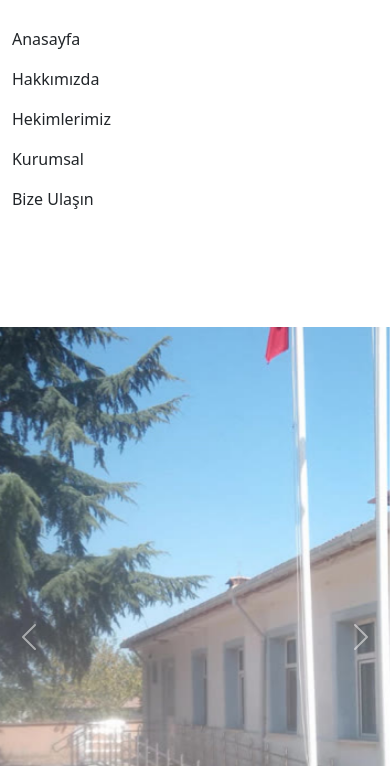
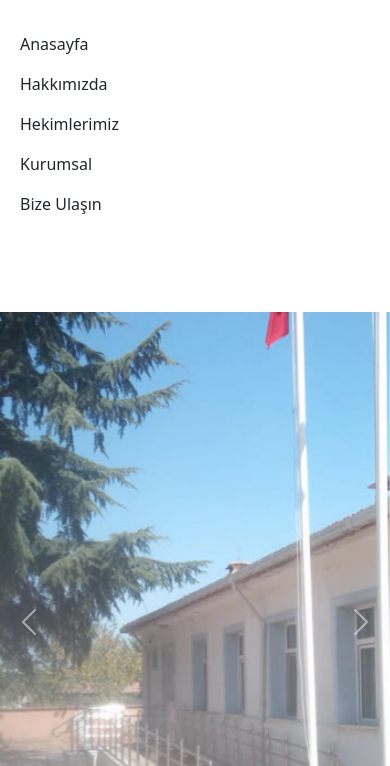
Before and after one commit to denizsecmen/slk.github.io, a plain HTML site: page index.html in a window 390 px wide. Both pictures are taken after a click on the picture 344 px from the left and 45 px from the top of the page. Shown: the part 78-844 px from the top of the page. Drawn offline with Linux system fonts and the light colour scheme.

Commit message:
Mobile version of layout is finished

```diff
--- a/index.html
+++ b/index.html
@@ -21,6 +21,7 @@
     <script src="./script/script.js" defer></script>
   </head>
   <body>
+    <div id="navbar">
       <div id="layout">
         <img src="./assets/logo.png" id="logo" alt="resim yüklenemedi" />
         <div id="main_text">İnecik Sağlık Ocağı</div>
@@ -100,6 +101,7 @@
         <div id="doktorlarimizvn">Hekimlerimiz</div>
         <div id="kurumsalvn">Kurumsal</div>
         <div id="bizeulasinvn">Bize Ulaşın</div>
+      </div>
     </div>
     <div
       id="carouselExampleControls"
--- a/style/style.css
+++ b/style/style.css
@@ -10,15 +10,14 @@
     display: inline-block!important;
   }
   #vnavbar{
-    margin-left: 20px;
     font-size: 16px;
-    margin-top: 15px;
+    padding-top: 20px;
   }
   #vnavbar > div{
     text-align: left;
     width: calc(100%-20px);
     height: 40px;
-
+    margin-left: 20px;
   }
 }
 body {
@@ -29,6 +28,13 @@ body {
   justify-content: center;
   align-items: center;
   overflow-x: auto!important;
+}
+#navbar{
+  width: 100%;
+  min-height: 90px !important;
+  position: sticky;
+  top: 0;
+  z-index: 19999!important;
 }
 #layout {
   width: 100%;
@@ -41,7 +47,6 @@ body {
   padding-left: 1.5%;
   padding-right: 1.5%;
   box-sizing: border-box;
-  position: sticky;
   top: 0;
   background-color: white;
   z-index: 1050;
@@ -61,6 +66,9 @@ body {
   width: 99%;
   display: none;
   overflow: hidden;
+  position: sticky!important;
+  z-index: 9999!important;
+  background-color: white;
 }
 #selection_list {
   min-width: 60%;
```
Lines whose indentation alone changed are shown as unchanged.
